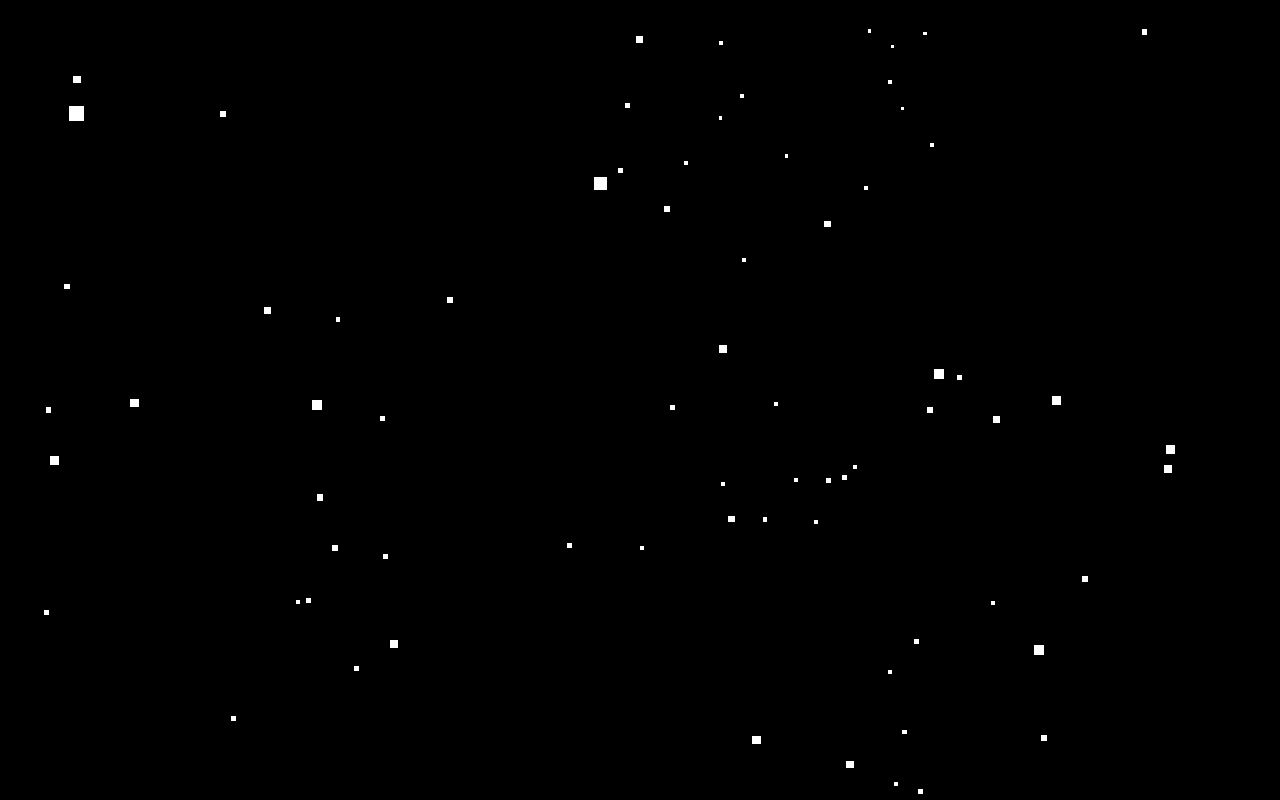
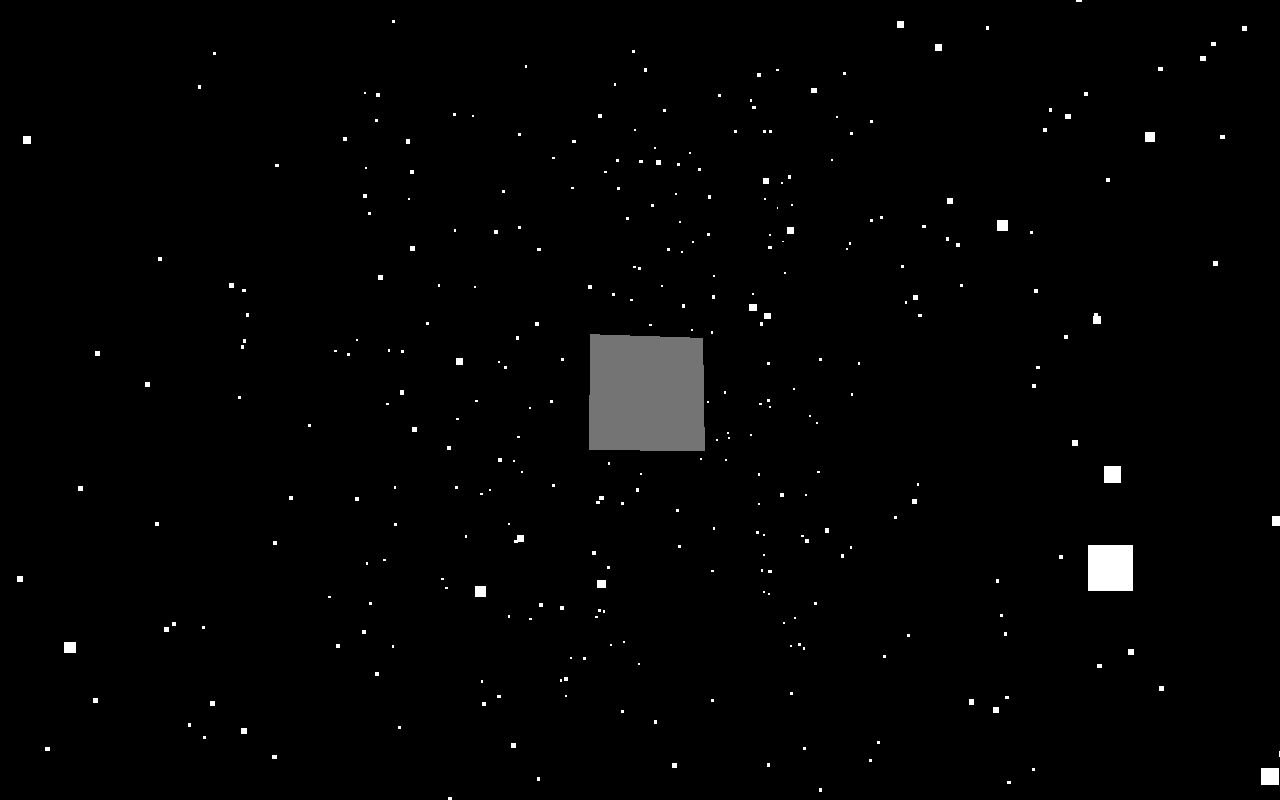
Before and after one commit to RikuShiraishi0708/2024CG131, a plain HTML site: page index.html in a window 1280 px wide. Drawn offline with nearby package versions, Linux system fonts and the light colour scheme.

Commit message:
Update index.html

```diff
--- a/index.html
+++ b/index.html
@@ -36,7 +36,7 @@
         scene.add(cube);
 
         // カメラの位置設定
-        //camera.position.z = 5;
+        camera.position.z = 5;
 
         // パーティクルの設定
         const particlesGeometry = new THREE.BufferGeometry();
```
